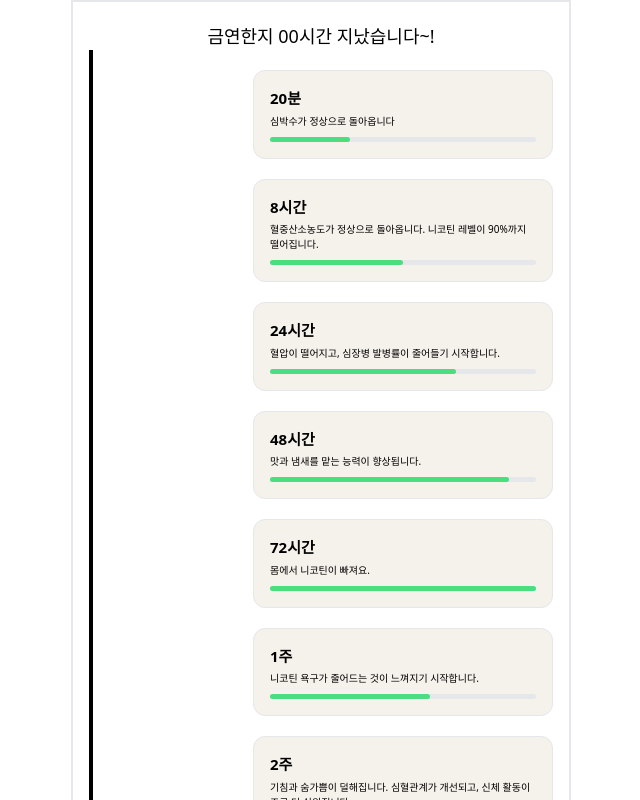
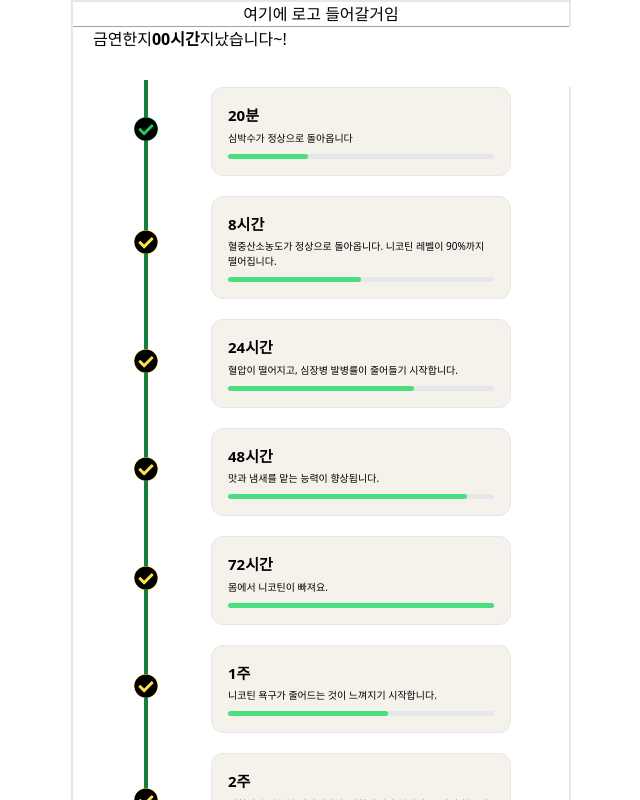
Before and after one commit to SKU-LikeLion12/hackathon_team1_front, a React (Create React App) app: page /mainpage1 in a window 1280 px wide. Shown: the top 800 px of the page, without its empty margins (319-959 px from the left). Built offline with nearby package versions, Linux system fonts and the light colour scheme.

Commit message:
design: mainpage

```diff
--- a/src/App.js
+++ b/src/App.js
@@ -1,5 +1,5 @@
 import "./App.css";
-import { BrowserRouter, Route, Routes } from "react-router-dom";
+import { BrowserRouter, Route, Routes, Link } from "react-router-dom";
 
 import Mainpage from "./pages/Mainpage";
 import Mypage from "./pages/Mypage";
@@ -15,7 +15,7 @@ import ResetPasswordAuth from "./pages/ResetPasswordAuth";
 import ResetPassword from "./pages/ResetPassword";
 import ResetPasswordSuccess from "./pages/ResetPasswordSuccess";
 import ModalTest from "./pages/ModalTest";
-import Community from "./pages/Community";
+import Community from "./pages/community";
 import Post from "./pages/Post";
 import PostDetail from "./pages/PostDetail";
 import PostPhoto from "./pages/PostPhoto";
--- /dev/null
+++ b/src/pages/Circle.jsx
@@ -0,0 +1,23 @@
+import React from "react";
+import { FaCheckCircle } from "react-icons/fa";
+
+const Circle = ({ status }) => {
+  const bgColor =
+    status === "completed"
+      ? "bg-gray-500 "
+      : status === "in-progress"
+        ? "bg-green-500"
+        : "bg-yellow-300";
+
+  return (
+    <div className="relative">
+      <div>
+        <FaCheckCircle
+          className={`w-[24px] h-[24px] rounded-full -ml-7 ${bgColor}`}
+        />
+      </div>
+    </div>
+  );
+};
+
+export default Circle;
--- a/src/pages/Mainpage.jsx
+++ b/src/pages/Mainpage.jsx
@@ -1,4 +1,5 @@
 import React from "react";
+import { Link } from "react-router-dom";
 import { IoIosArrowForward } from "react-icons/io";
 import { PiCigaretteFill } from "react-icons/pi";
 import { FaWonSign } from "react-icons/fa";
@@ -11,25 +12,37 @@ import ProgressBar from "./ProgressBar.jsx"; // Import the ProgressBar component
 
 export default function Mainpage() {
   return (
+    <>
+      <div>
+        <img
+          className="nonsmoking w-full h-[350px]"
+          src="image/non-smoking.png"
+        />
+      </div>
       <div className="bg-[#F5F2EB] min-h-screen flex items-center justify-center">
         <div className="flex flex-col space-y-4">
           <div className="box border-2  rounded-3xl w-[370px] h-[270px] bg-white">
             <div className="text ml-7 mt-5 flex items-center font-bold">
               상태변화
-            <IoIosArrowForward className="ml-[230px]" />
+              <Link to="/mainpage1">
+                <IoIosArrowForward className="ml-[230px] " />
+              </Link>
             </div>
-          <div className="box2 border w-[250px] h-[80px] mt-[30px] ml-[60px] bg-[#F5F2EB] rounded-xl p-2 ml-[105px]">
+            <div className="box2 border w-[250px] h-[80px] mt-[30px] ml-[60px] bg-[#F5F2EB] rounded-xl p-2 ml-[110px]">
               <div className="font-bold ml-3 text-[15px]">20분</div>
-            <div className="ml-3 text-[9px]">심박수가 정상으로 돌아옵니다</div>
-            <ProgressBar progress={30} /> {/* Adjust the progress as needed */}
+              <div className="ml-3 text-[9px]">
+                심박수가 정상으로 돌아옵니다
               </div>
-          <div className="box3 border w-[250px] h-[80px] mt-[20px] ml-[60px] bg-[#F5F2EB] rounded-xl p-2 ml-[105px]">
+              <ProgressBar progress={30} />{" "}
+              {/* Adjust the progress as needed */}
+            </div>
+            <div className="box3 border w-[250px] h-[80px] mt-[20px] ml-[60px] bg-[#F5F2EB] rounded-xl p-2 ml-[110px]">
               <div className="font-bold ml-3">8시간</div>
               <div className="ml-3 text-[9px]">진정하세요</div>
-            <ProgressBar progress={40} /> {/* Adjust the progress as needed */}
+              <ProgressBar progress={40} />{" "}
+              {/* Adjust the progress as needed */}
             </div>
           </div>
-
           <div className="box border-2 rounded-3xl w-[370px] h-[270px] bg-white">
             <div className="text ml-7 mt-5">
               <div className="font-bold">내 현황</div>
@@ -85,5 +98,6 @@ export default function Mainpage() {
           </div>
         </div>
       </div>
+    </>
   );
 }
--- a/src/pages/Mainpage1.jsx
+++ b/src/pages/Mainpage1.jsx
@@ -1,6 +1,7 @@
 import React from "react";
 import ProgressBar from "./ProgressBar.jsx"; // Import the ProgressBar component
-import ProgressStep from "./ProgressStep.jsx";
+import Circle from "./Circle";
+import { FaCheckCircle } from "react-icons/fa";
 
 export default function Mainpage1() {
   const boxData = [
@@ -8,98 +9,70 @@ export default function Mainpage1() {
       time: "20분",
       text: "심박수가 정상으로 돌아옵니다",
       progress: 30,
+      status: "in-progress",
     },
     {
       time: "8시간",
       text: "혈중산소농도가 정상으로 돌아옵니다. 니코틴 레벨이 90%까지 떨어집니다.",
       progress: 50,
+      status: "upcoming",
     },
     {
       time: "24시간",
       text: "혈압이 떨어지고, 심장병 발병률이 줄어들기 시작합니다.",
       progress: 70,
+      status: "upcoming",
     },
     {
       time: "48시간",
       text: "맛과 냄새를 맡는 능력이 향상됩니다.",
       progress: 90,
+      status: "upcoming",
     },
     {
       time: "72시간",
       text: "몸에서 니코틴이 빠져요.",
       progress: 100,
+      status: "upcoming",
     },
     {
       time: "1주",
       text: "니코틴 욕구가 줄어드는 것이 느껴지기 시작합니다.",
       progress: 60,
+      status: "upcoming",
     },
     {
       time: "2주",
       text: "기침과 숨가쁨이 덜해집니다. 심혈관계가 개선되고, 신체 활동이 조금 더 쉬워집니다.",
       progress: 80,
+      status: "upcoming",
     },
     {
       time: "1개월",
       text: "그냥 좀 끊어라",
       progress: 100,
-    },
-  ];
-
-  const box1Data = [
-    {
-      time: "20분",
-      text: "심박수가 정상으로 돌아옵니다",
-      progress: 30,
-    },
-    {
-      time: "8시간",
-      text: "혈중산소농도가 정상으로 돌아옵니다. 니코틴 레벨이 90%까지 떨어집니다.",
-      progress: 50,
-    },
-    {
-      time: "24시간",
-      text: "혈압이 떨어지고, 심장병 발병률이 줄어들기 시작합니다.",
-      progress: 70,
-    },
-    {
-      time: "48시간",
-      text: "맛과 냄새를 맡는 능력이 향상됩니다.",
-      progress: 90,
-    },
-    {
-      time: "72시간",
-      text: "몸에서 니코틴이 빠져요.",
-      progress: 100,
-    },
-    {
-      time: "1주",
-      text: "니코틴 욕구가 줄어드는 것이 느껴지기 시작합니다.",
-      progress: 60,
-    },
-    {
-      time: "2주",
-      text: "기침과 숨가쁨이 덜해집니다. 심혈관계가 개선되고, 신체 활동이 조금 더 쉬워집니다.",
-      progress: 80,
-    },
-    {
-      time: "1개월",
-      text: "기침과 숨가쁨이 덜해집니다. 심혈관계가 개선되고, 신체 활동이 조금 더 쉬워집니다.",
-      progress: 100,
+      status: "upcoming",
     },
   ];
 
   return (
-    <>
-      <div className="bg-white border-2 min-h-screen flex flex-col items-center">
-        <div className="mt-5 text-lg">금연한지 00시간 지났습니다~!</div>
-        <div className="flex">
-          <div className="w-[1px] h-[1000px] border-2 border-black"></div>
-          <div className="flex flex-col items-center mt-5 space-y-5">
+    <div className="bg-white border-2 min-h-full flex flex-col items-center justify-start">
+      <div>여기에 로고 들어갈거임</div>
+      <div className="w-full h-[1px] bg-slate-400 "></div>
+      <div className=" flex bg-white w-full h-[60px] justify-start ml-[40px]">
+        금연한지 <div className="font-bold">00시간</div>
+        <div className=" justify-start ">지났습니다~!</div>{" "}
+      </div>
+
+      <div className="fixed top-20 w-[1px] h-full border-2 border-green-700 mr-[350px]"></div>
+      <div className="flex flex-col items-center  space-y-5 ml-[80px] ">
         {boxData.map((box, index) => (
           <div
             key={index}
-                className="box border w-[300px] bg-[#F5F2EB] rounded-xl p-4 flex flex-col ml-[160px]">
+            className="box border w-[300px] bg-[#F5F2EB] rounded-xl p-4  flex-col relative">
+            <div className="absolute -left-[50px] top-1/3 ">
+              <Circle status={box.status} />
+            </div>
             <div className="font-bold text-[15px]">{box.time}</div>
             <div className="text-[10px] mt-1">{box.text}</div>
             <ProgressBar progress={box.progress} />
@@ -107,7 +80,5 @@ export default function Mainpage1() {
         ))}
       </div>
     </div>
-      </div>
-    </>
   );
 }
--- a/src/pages/ProgressStep.jsx
+++ /dev/null
@@ -1,24 +0,0 @@
-import React from "react";
-import { IoIosCheckmarkCircle } from "react-icons/io";
-import { FaCircle } from "react-icons/fa";
-
-const ProgressStep = ({ status }) => {
-  return (
-    <div className="relative flex items-center">
-      <div className="flex flex-col items-center">
-        <div
-          className={`w-[24px] h-[24px] rounded-full flex items-center justify-center ${status === "completed" ? "bg-green-500" : "bg-gray-300"}`}>
-          {status === "completed" ? (
-            <IoIosCheckmarkCircle className="text-white" />
-          ) : (
-            <FaCircle className="text-white" />
-          )}
-        </div>
-        <div
-          className={`w-[2px] h-full ${status === "completed" ? "bg-green-500" : "bg-gray-300"}`}></div>
-      </div>
-    </div>
-  );
-};
-
-export default ProgressStep;
--- a/src/pages/VerticalProgressTracker.jsx
+++ b/src/pages/VerticalProgressTracker.jsx
@@ -1,5 +1,5 @@
 import React from "react";
-import ProgressStep from "./ProgressStep";
+import ProgressStep from "./Circle";
 
 const steps = [
   { time: "20분", status: "completed", text: "심박수가 정상으로 돌아옵니다" },
```
Also changed, not shown: public/image/img1.png (added), public/image/non-smoking.png (added). Lines whose indentation alone changed are shown as unchanged.
